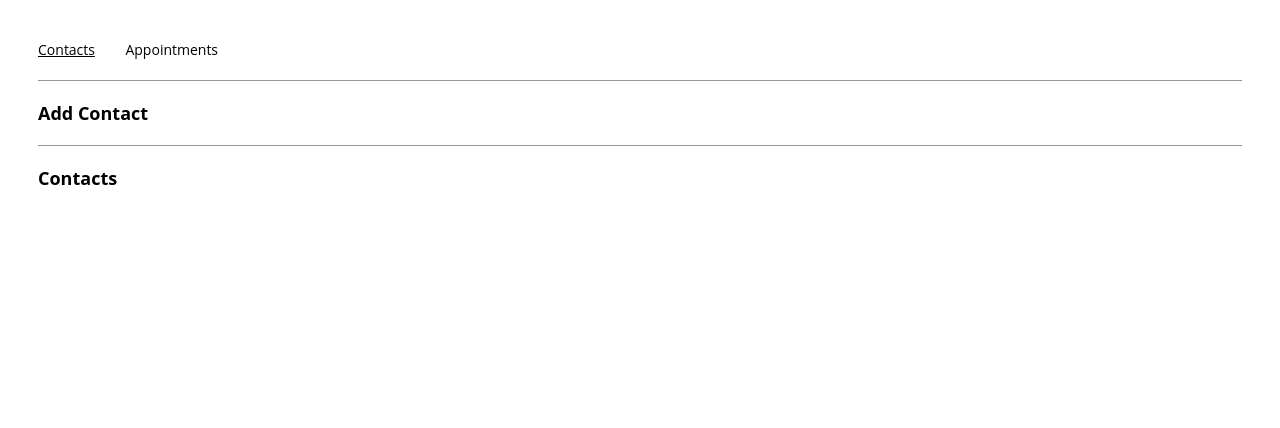
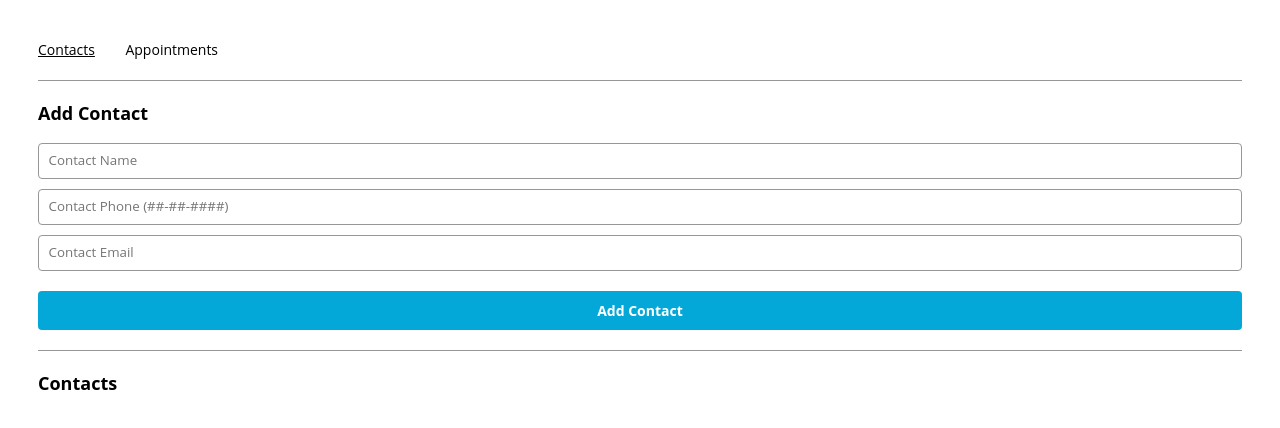
Before and after one commit to tolerevo/appointment-planner-practice, a React (Create React App) app: page /contacts in a window 1280 px wide. Shown: the top 428 px of the page. Built offline with nearby package versions, Linux system fonts and the light colour scheme.

Commit message:
add contact form with props and handlesubmit

```diff
--- a/src/components/contactForm/ContactForm.js
+++ b/src/components/contactForm/ContactForm.js
@@ -7,9 +7,48 @@
   setPhone,
   email,
   setEmail,
-  handleSubmit
+  handleSubmit,
 }) => {
   return (
-    <></>
+    <form onSubmit={handleSubmit}>
+      <label>
+        <input
+          type="text"
+          value={name}
+          name="name"
+          onChange={(e) => setName(e.target.value)}
+          required
+          placeholder="Contact Name"
+          aria-label="Contact Name"
+        />
+      </label>
+      <br />
+      <label>
+        <input
+          type="tel"
+          value={phone}
+          name="phone"
+          onChange={(e) => setPhone(e.target.value)}
+          required
+          pattern="[1-9][0-9]{2}-[1-9][0-9]{2}-[0-9]{4}"
+          placeholder="Contact Phone (##-##-####)"
+          aria-label="Contact Phone"
+        />
+      </label>
+      <br />
+      <label>
+        <input
+          type="email"
+          value={email}
+          name="email"
+          onChange={(e) => setEmail(e.target.value)}
+          required
+          placeholder="Contact Email"
+          aria-label="Contact Email"
+        />
+      </label>
+      <br />
+      <input type="submit" value="Add Contact" aria-label="Add Contact" />
+    </form>
   );
 };
```
